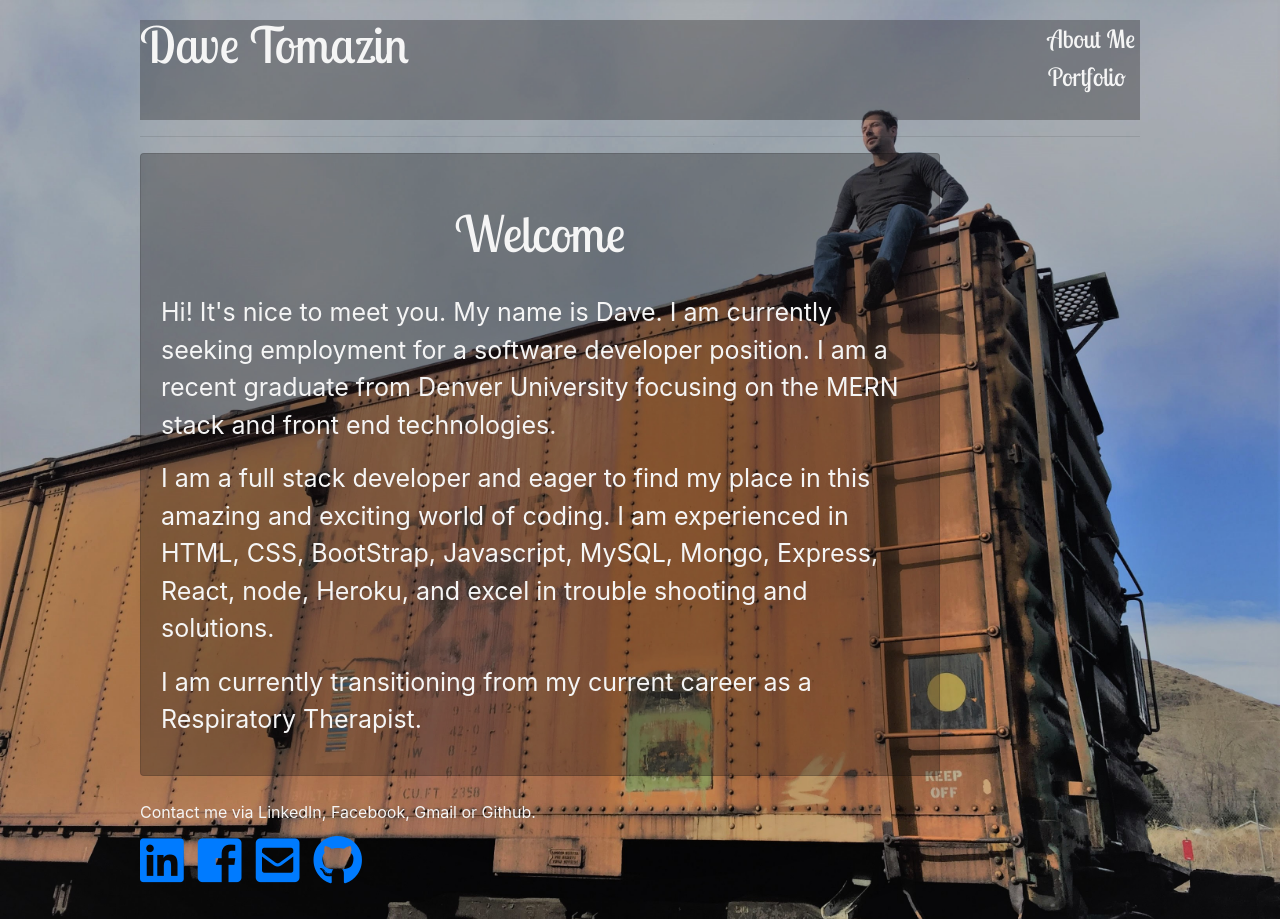
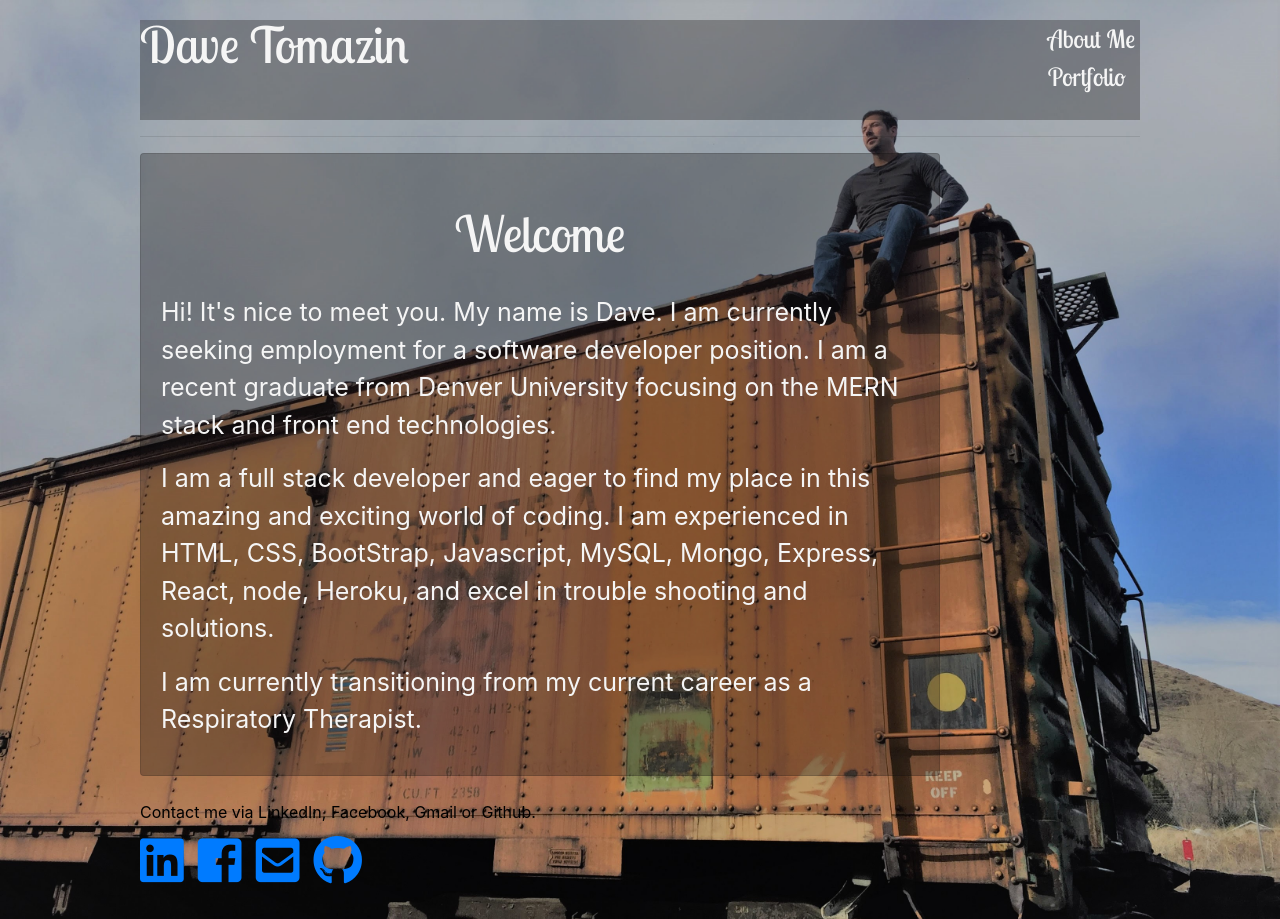
Before and after one commit to dtomazin/dtomazinPortfolio, a plain HTML site: page index.html in a window 1280 px wide. Drawn offline with nearby package versions, Linux system fonts and the light colour scheme.

Commit message:
color change

```diff
--- a/assets/css/style.css
+++ b/assets/css/style.css
@@ -74,7 +74,7 @@ h3{
 .container {
     text-align: left;
     padding-left: 70px;
-    color: whitesmoke;
+    color: black;
 }
 .row {
     margin: 8px -16px;
```
Also changed, not shown: index.html (+2 -2 lines).
